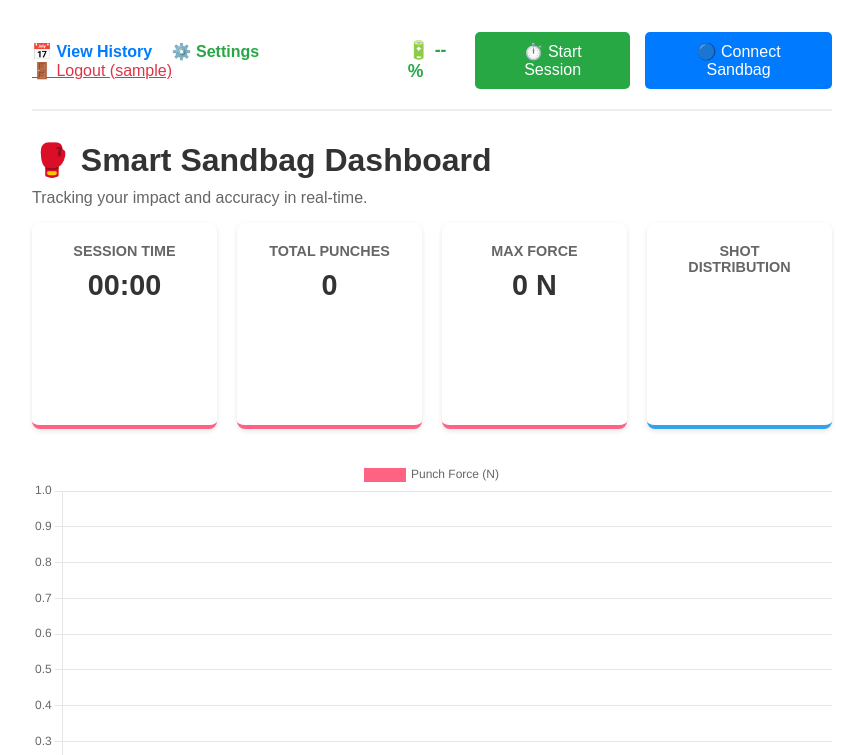
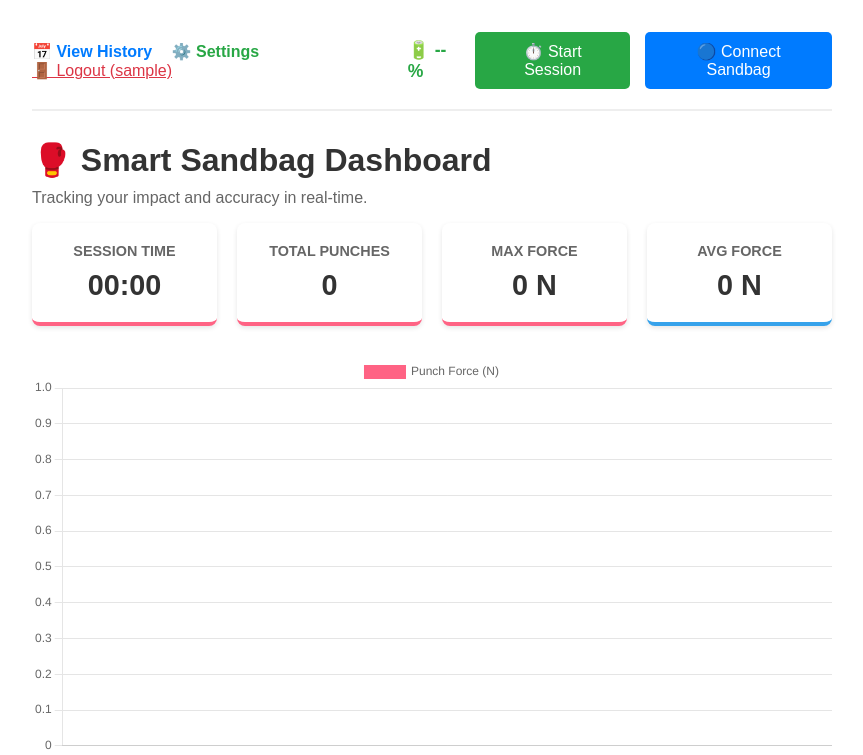
Before and after one commit to ZuonVu/Smart-Sandbag, a Django app: page / in a window 1280 px wide. Shown: the top 755 px of the page, without its empty margins (208-1071 px from the left). Run offline with Django 5.2, Linux system fonts and the light colour scheme; the visitor is signed in with stand-in values (Sample User, id 1); data comes from the database, SQL or seed files in the repository; data that the repository does not hold is empty.

Commit message:
Delete the Shot distribution shot and replace by current and average force
- Delete the shot Distribution chart
- Add the current and average force

```diff
--- a/sandbag_app/templates/dashboard.html
+++ b/sandbag_app/templates/dashboard.html
@@ -81,10 +81,8 @@
             <p id="maxForceDisplay">{{ stats.max_force|default:"0" }} N</p>
         </div>
         <div class="card" style="border-bottom-color: #36a2eb;">
-            <h3>Shot Distribution</h3>
-            <div class="chart-container">
-                <canvas id="distributionChart"></canvas>
-            </div>
+            <h3>Avg Force</h3>
+            <p id="avgForceDisplay">0 N</p>
         </div>
     </div>
 
@@ -111,6 +109,7 @@
 
         const punchCountDisplay = document.getElementById('punchCountDisplay');
         const maxForceDisplay = document.getElementById('maxForceDisplay');
+        const avgForceDisplay = document.getElementById('avgForceDisplay'); // NEW: Reference to UI element
         const timerDisplay = document.getElementById('timerDisplay');
 
         // --- STATE VARIABLES ---
@@ -123,8 +122,8 @@
 
         let punchCount = 0;
         let maxForce = 0;
+        let totalForceSum = 0; // NEW: Track cumulative force for the average calculation
 
-        // UPDATED: Now tracks [High Punch, Center Punch, Low Punch]
         let targetCounts = [0, 0, 0];
         let latestMicPeaks = [0, 0]; // Index 0 = Top Mic, Index 1 = Bottom Mic
 
@@ -143,25 +142,6 @@
             type: 'line',
             data: { labels: [], datasets: [{ label: 'Punch Force (N)', data: [], borderWidth: 2, borderColor: '#ff6384', backgroundColor: '#ff6384', tension: 0.1 }] },
             options: { scales: { y: { beginAtZero: true } } }
-        });
-
-        // UPDATED: Distribution Chart to support 3 dynamic zones
-        const distCtx = document.getElementById('distributionChart');
-        const distributionChart = new Chart(distCtx, {
-            type: 'doughnut',
-            data: {
-                labels: ['High Punch', 'Center Punch', 'Low Punch'],
-                datasets: [{
-                    data: targetCounts,
-                    backgroundColor: ['#ff6384', '#36a2eb', '#ffce56'],
-                    borderWidth: 1
-                }]
-            },
-            options: {
-                responsive: true,
-                maintainAspectRatio: false,
-                plugins: { legend: { display: false } }
-            }
         });
 
         // --- BLUETOOTH LOGIC ---
@@ -238,27 +218,24 @@
 
                 let totalG = Math.sqrt(currentX**2 + currentY**2 + currentZ**2);
 
-                if (totalG > 2.5 && !isPunching) {
+                let topMic = latestMicPeaks[0];
+                let bottomMic = latestMicPeaks[1] ; // Keeping your gain multiplier
+
+                // 2. Require BOTH a G-force spike AND a loud sound (> 50)
+                if (totalG > 1.6 && !isPunching && (topMic > 100 || bottomMic > 100)) {
                     isPunching = true;
 
                     // --- UPDATED 2-MIC LOGIC ---
-
                     let targetZone = "Center Punch";
                     let chartIndex = 1; // 0=High, 1=Center, 2=Low
                     let hitDistanceY = BAG_LENGTH_M / 2.0; // Default to center
 
-                    let topMic = latestMicPeaks[0];
-                    let bottomMic = latestMicPeaks[1];
-
                     // Print the exact numbers to your browser's developer console!
                     console.log(`Punch! Top Mic: ${topMic} | Bottom Mic: ${bottomMic}`);
 
-                    if (topMic === 0 && bottomMic === 0) {
-                        // The mics didn't hear anything over the threshold
-                        targetZone = "Center Punch (Mics Silent)";
-                        chartIndex = 1;
-                    } else if (Math.abs(topMic - bottomMic) < 5) { // To be decided and tuned based on real-world testing - accounts for minor variations in mic readings
-                        // Mics heard the hit equally, meaning you hit the middle!
+                    // 3. Determine Location
+                    if (Math.abs(topMic - bottomMic) <= 1) {
+                        // Mics heard the hit roughly equally, meaning you hit the middle!
                         targetZone = "Center Punch";
                         chartIndex = 1;
                     } else if (topMic > bottomMic) {
@@ -272,7 +249,9 @@
                     }
 
                     registerPunch(totalG, hitDistanceY, targetZone, chartIndex);
-                    setTimeout(() => { isPunching = false; }, 500);
+
+                    // 4. Reset the punch lock after 700ms
+                    setTimeout(() => { isPunching = false; }, 700); // should be adjusted based on the punch speed. Mention the users to punch slowly one by one
                 }
             });
         }
@@ -282,19 +261,27 @@
             let r_punch = CHAIN_LENGTH_M + hitDistanceY;
 
             let calculatedForce = (accel_ms2 * MOMENT_OF_INERTIA) / (r_punch * CHAIN_LENGTH_M);
-            let finalForce = Math.round(calculatedForce);
+
+            // --- NEW: CALIBRATION FACTOR ---
+            const FORCE_CALIBRATION_FACTOR = 0.35;
+
+            let finalForce = Math.round(calculatedForce * FORCE_CALIBRATION_FACTOR);
 
             punchCount++;
             punchCountDisplay.innerText = punchCount;
+
+            // NEW: Update Average Force Calculation
+            totalForceSum += finalForce;
+            let avgForce = Math.round(totalForceSum / punchCount);
+            avgForceDisplay.innerText = `${avgForce} N`;
 
             if (finalForce > maxForce) {
                 maxForce = finalForce;
                 maxForceDisplay.innerText = `${maxForce} N`;
             }
 
-            // Update Target Distribution Chart
+            // Update Target Distribution Tracker (Even without chart, useful for backend logging)
             targetCounts[chartIndex]++;
-            distributionChart.update();
 
             // Line Chart Update
             let timeNow = new Date().toLocaleTimeString();
@@ -340,8 +327,11 @@
                         secondsElapsed = 0;
                         punchCount = 0;
                         maxForce = 0;
+                        totalForceSum = 0; // NEW: Reset the total force sum
+
                         punchCountDisplay.innerText = "0";
                         maxForceDisplay.innerText = "0 N";
+                        avgForceDisplay.innerText = "0 N"; // NEW: Reset UI average
                         timerDisplay.innerText = "00:00";
 
                         // Reset Charts
@@ -350,7 +340,6 @@
                         forceChart.update();
 
                         targetCounts.fill(0);
-                        distributionChart.update();
 
                         document.getElementById('punchTableBody').innerHTML = '';
 
```
